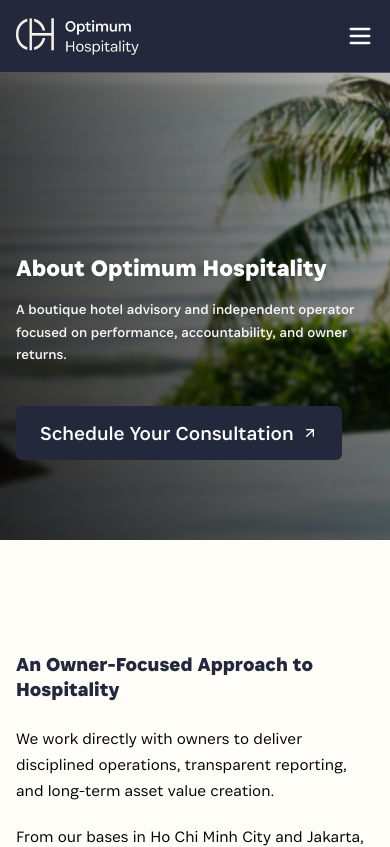
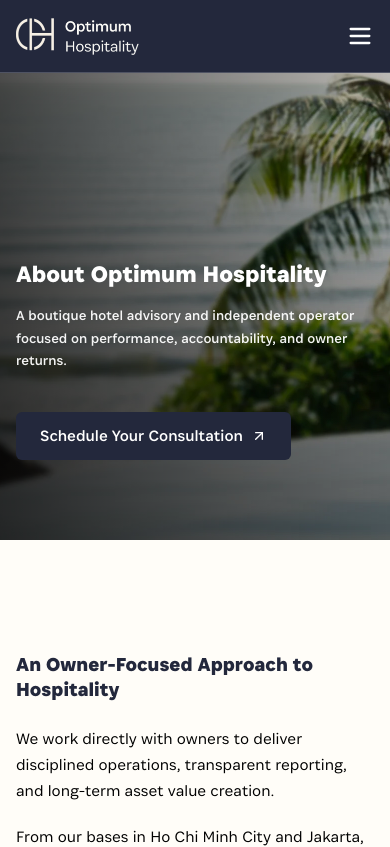
Before and after one commit to optimumhospitality/optimumhospitaity, a React (Vite) app: page /about in a window 390 px wide. Shown: the top 847 px of the page. Built offline with nearby package versions, Linux system fonts and the light colour scheme.

Commit message:
add common button component

```diff
--- a/src/components/about/HeroSection.tsx
+++ b/src/components/about/HeroSection.tsx
@@ -1,4 +1,5 @@
 import heroImageAbout from "../../assets/image/aboutus-page/about-us-hero.webp";
+import HeroSectionButton from "../common/button/HeroSectionButton";
 
 export default function HeroSection() {
   return (
@@ -36,25 +37,10 @@ export default function HeroSection() {
 
           {/* Right CTA Button */}
           <div className="lg:flex-shrink-0 mt-4 lg:mt-0">
-            <a
+            <HeroSectionButton
+              text="Schedule Your Consultation"
               href="#contact"
-              className="inline-flex items-center gap-2 sm:gap-3 px-6 sm:px-8 py-3 sm:py-3.5 bg-primary text-white font-normal text-[20px] sm:text-base rounded-md hover:bg-primary/90 transition-all duration-300 group"
-            >
-              Schedule Your Consultation
-              <svg
-                className="w-4 h-4 transition-transform group-hover:translate-x-1 group-hover:-translate-y-1"
-                fill="none"
-                stroke="currentColor"
-                viewBox="0 0 24 24"
-              >
-                <path
-                  strokeLinecap="round"
-                  strokeLinejoin="round"
-                  strokeWidth={2}
-                  d="M7 17L17 7M17 7H7M17 7V17"
-                />
-              </svg>
-            </a>
+            />
           </div>
         </div>
       </div>
--- /dev/null
+++ b/src/components/common/button/HeroSectionButton.tsx
@@ -0,0 +1,51 @@
+import { Link } from "react-router-dom";
+import { ArrowUpRight } from "lucide-react";
+
+interface HeroSectionButtonProps {
+  readonly text: string;
+  readonly href?: string;
+  readonly to?: string;
+  readonly onClick?: () => void;
+}
+
+export default function HeroSectionButton({
+  text,
+  href,
+  to,
+  onClick,
+}: HeroSectionButtonProps) {
+  const buttonClasses =
+    "inline-flex items-center gap-2 sm:gap-3 px-6 sm:px-8 py-3 sm:py-3.5 bg-primary text-white font-normal text-[16px] sm:text-[16px] md:text-[16px] lg:text-[16px] rounded-md hover:bg-primary/90 transition-all duration-300 group";
+
+  const iconElement = (
+    <ArrowUpRight className="w-4 h-4 transition-transform group-hover:translate-x-1 group-hover:-translate-y-1" />
+  );
+
+  // If 'to' prop is provided, use Link (internal navigation)
+  if (to) {
+    return (
+      <Link to={to} className={buttonClasses}>
+        {text}
+        {iconElement}
+      </Link>
+    );
+  }
+
+  // If 'href' prop is provided, use anchor tag (external or hash link)
+  if (href) {
+    return (
+      <a href={href} className={buttonClasses}>
+        {text}
+        {iconElement}
+      </a>
+    );
+  }
+
+  // Otherwise, use button element
+  return (
+    <button onClick={onClick} className={buttonClasses}>
+      {text}
+      {iconElement}
+    </button>
+  );
+}
--- a/src/components/contact/HeroSection.tsx
+++ b/src/components/contact/HeroSection.tsx
@@ -1,4 +1,5 @@
 import heroImageContact from "../../assets/image/contact-page/hero-image.webp";
+import HeroSectionButton from "../common/button/HeroSectionButton";
 
 export default function HeroSection() {
   return (
@@ -40,29 +41,10 @@ export default function HeroSection() {
 
           {/* Right CTA Button */}
           <div className="lg:flex-shrink-0 mt-4 lg:mt-0">
-            <a
-              href="#contact-form"
-              className="inline-flex items-center gap-2 sm:gap-3 px-6 sm:px-8 py-3 sm:py-3.5 bg-primary text-white font-normal text-[20px] sm:text-base rounded-md hover:bg-primary/90 transition-all duration-300 group"
-            >
-              Contact Us
-              <svg
-                className="w-4 h-4 transition-transform group-hover:translate-x-1 group-hover:-translate-y-1"
-                fill="none"
-                stroke="currentColor"
-                viewBox="0 0 24 24"
-              >
-                <path
-                  strokeLinecap="round"
-                  strokeLinejoin="round"
-                  strokeWidth={2}
-                  d="M7 17L17 7M17 7H7M17 7V17"
-                />
-              </svg>
-            </a>
+            <HeroSectionButton text="Contact Us" href="#contact-form" />
           </div>
         </div>
       </div>
-
     </section>
   );
 }
--- a/src/components/home/HeroSection.tsx
+++ b/src/components/home/HeroSection.tsx
@@ -3,6 +3,7 @@ import { useLocomotiveScroll } from "../LocomotiveScrollProvider";
 import { gsap } from "gsap";
 import { BadgeCheck } from "lucide-react";
 import HeroBGVideo from "../../assets/image/home-page/hero-image/bg.webm";
+import HeroSectionButton from "../common/button/HeroSectionButton";
 
 export default function HeroSection() {
   const containerRef = useRef<HTMLElement>(null);
@@ -48,7 +49,10 @@ export default function HeroSection() {
   }, [isReady]);
 
   return (
-    <section ref={containerRef} className="relative h-screen w-full flex items-end pb-12 sm:pb-16 md:pb-20 lg:pb-24">
+    <section
+      ref={containerRef}
+      className="relative h-screen w-full flex items-end pb-12 sm:pb-16 md:pb-20 lg:pb-24"
+    >
       {/* Background Video */}
       <div className="absolute inset-0 z-0 h-full w-full">
         <video
@@ -69,21 +73,29 @@ export default function HeroSection() {
           {/* Left Content */}
           <div className="w-full md:w-[950px] h-auto md:h-[306px] pl-0 sm:pl-0 md:pl-0 lg:pl-0 pb-8 sm:pb-10 md:pb-12 lg:pb-0">
             {/* Main Headline */}
-            <h1 ref={headlineRef} className="text-3xl sm:text-4xl md:text-5xl lg:text-[64px] font-normal text-white leading-tight tracking-[-0.02em] mb-4 sm:mb-5 md:mb-6">
+            <h1
+              ref={headlineRef}
+              className="text-[32px] sm:text-[32px] md:text-5xl lg:text-[64px] font-normal text-white leading-tight tracking-[-0.02em] mb-4 sm:mb-5 md:mb-6"
+            >
               <span className="block">We Manage Your Hotel.</span>
               <span className="block">You Collect Higher Profits.</span>
             </h1>
 
             {/* Subtext */}
-            <p ref={subtextRef} className="text-white/90 text-sm sm:text-base md:text-lg lg:text-xl leading-relaxed mb-4 sm:mb-5 md:mb-6 max-w-xs sm:max-w-sm md:max-w-md lg:max-w-lg xl:max-w-xl lg:font-[300]">
+            <p
+              ref={subtextRef}
+              className="text-white/90 text-[16px] sm:text-[16px] md:text-lg lg:text-xl leading-relaxed mb-4 sm:mb-5 md:mb-6 max-w-xs sm:max-w-sm md:max-w-md lg:max-w-lg xl:max-w-xl lg:font-[300]"
+            >
               Independent hotel management and advisory for owners in Southeast
               Asia who want operational excellence without complexity.
             </p>
 
             {/* Benefit Badges */}
-            <div ref={badgesRef} className="flex flex-col sm:flex-row flex-wrap gap-3 sm:gap-4 md:gap-6">
+            <div
+              ref={badgesRef}
+              className="flex flex-col sm:flex-row flex-wrap gap-3 sm:gap-4 md:gap-6"
+            >
               <div className="flex items-center gap-2 text-white/90">
-
                 <BadgeCheck className="w-5.5 h-5.50" />
                 {/* </div> */}
                 <span className="text-xs sm:text-sm md:text-base">
@@ -91,7 +103,6 @@ export default function HeroSection() {
                 </span>
               </div>
               <div className="flex items-center gap-2 text-white/90">
-
                 <BadgeCheck className="w-5.5 h-5.50" />
                 <span className="text-xs sm:text-sm md:text-base">
                   Guaranteed Higher Asset Value
@@ -102,25 +113,10 @@ export default function HeroSection() {
 
           {/* Right Content - CTA Button */}
           <div ref={ctaRef} className="lg:flex-shrink-0 mt-4 sm:mt-0">
-            <a
+            <HeroSectionButton
+              text="BOOK MY CONSULTATION"
               href="#consultation"
-              className="inline-flex text-[20px]  items-center gap-2 sm:gap-3 px-5 sm:px-6 md:px-7 lg:px-8 py-2.5 sm:py-3 md:py-3.5 lg:py-4 bg-primary text-white font-normal sm:text-sm md:text-base rounded hover:bg-primary/85 transition-all duration-300 group"
-            >
-              BOOK MY CONSULTATION
-              <svg
-                className="w-3.5 h-3.5 sm:w-4 sm:h-4 transition-transform group-hover:translate-x-1 group-hover:-translate-y-1"
-                fill="none"
-                stroke="currentColor"
-                viewBox="0 0 24 24"
-              >
-                <path
-                  strokeLinecap="round"
-                  strokeLinejoin="round"
-                  strokeWidth={2}
-                  d="M7 17L17 7M17 7H7M17 7V17"
-                />
-              </svg>
-            </a>
+            />
           </div>
         </div>
       </div>
--- a/src/components/team/HeroSection.tsx
+++ b/src/components/team/HeroSection.tsx
@@ -1,4 +1,5 @@
 import heroImage from "../../assets/image/team-page/team-hero-image/hero-image.webp";
+import HeroSectionButton from "../common/button/HeroSectionButton";
 
 export default function HeroSection() {
   return (
@@ -36,22 +37,7 @@ export default function HeroSection() {
 
           {/* Right CTA Button */}
           <div className="lg:flex-shrink-0 mt-4 lg:mt-0">
-            <button className="inline-flex items-center gap-2 sm:gap-3 px-6 sm:px-8 py-3 sm:py-3.5 bg-primary text-white font-normal text-[20px] sm:text-base rounded-md hover:bg-primary/90 transition-all duration-300 group">
-              Reserve Your Spot
-              <svg
-                className="w-4 h-4 transition-transform group-hover:translate-x-1 group-hover:-translate-y-1"
-                fill="none"
-                stroke="currentColor"
-                viewBox="0 0 24 24"
-              >
-                <path
-                  strokeLinecap="round"
-                  strokeLinejoin="round"
-                  strokeWidth={2}
-                  d="M7 17L17 7M17 7H7M17 7V17"
-                />
-              </svg>
-            </button>
+            <HeroSectionButton text="Reserve Your Spot" />
           </div>
         </div>
       </div>
```
